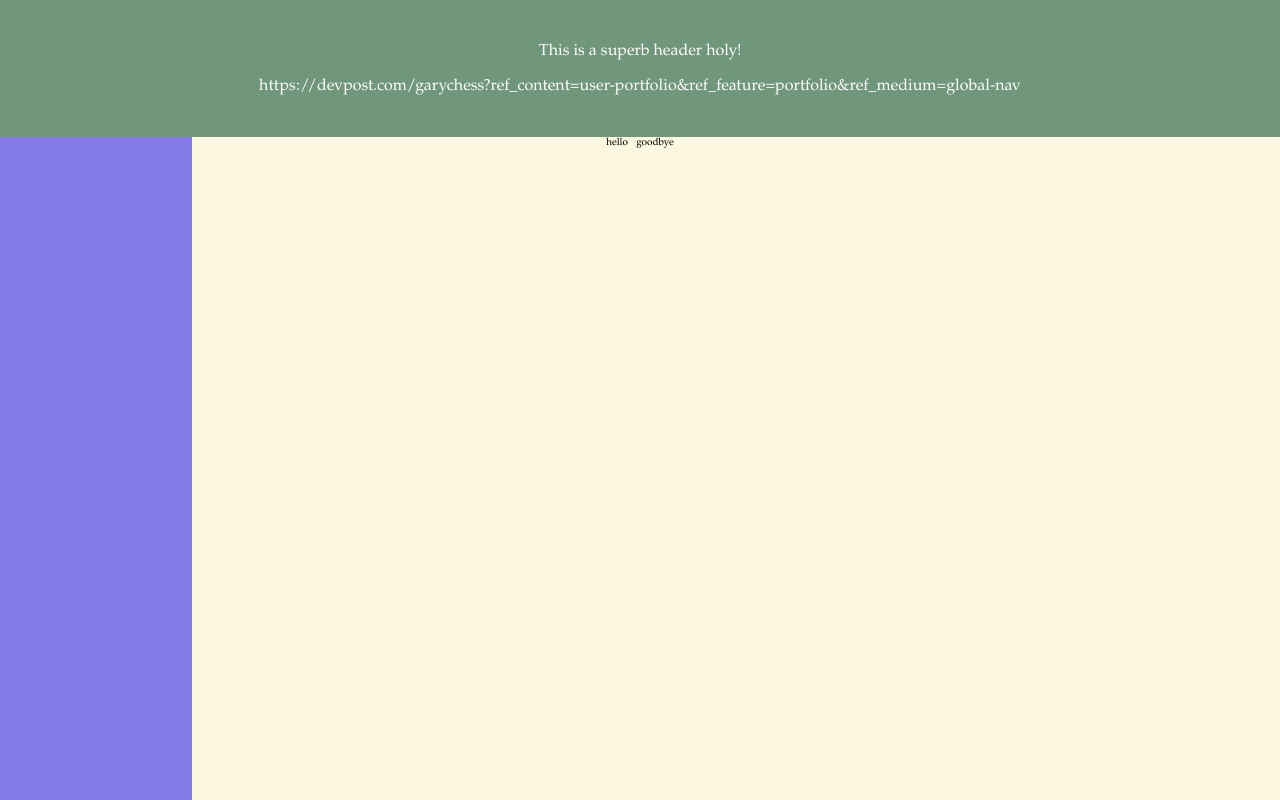
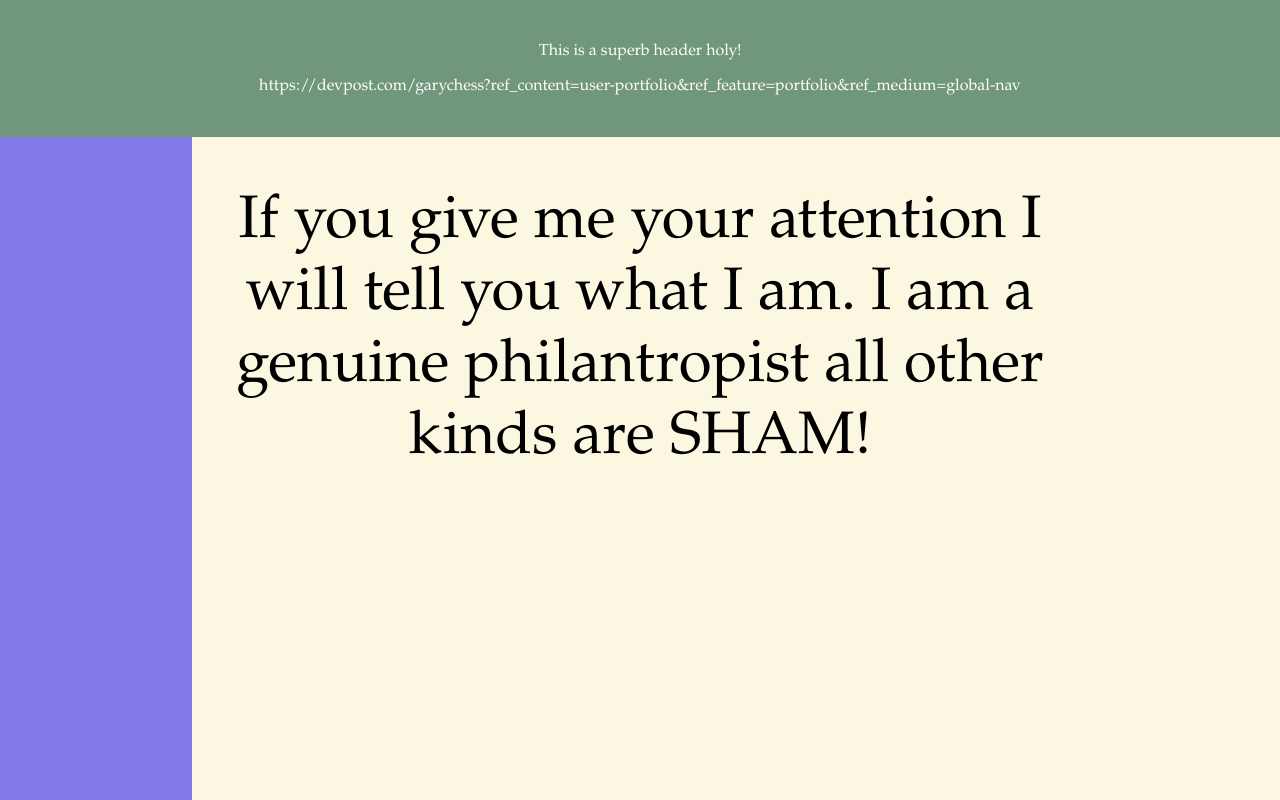
Before and after one commit to HighWard/website, a Flask app: page / in a window 1280 px wide. Run offline with Flask 3, Linux system fonts and the light colour scheme.

Commit message:
set up initial boilerplate for text on main page

```diff
--- a/static/css/style.css
+++ b/static/css/style.css
@@ -17,12 +17,16 @@ body {
 
 .body-container{
     display:flex;
-    justify-content: center;
-    align-content: center;
+    flex-wrap:wrap;
+    justify-content:center;
+
 }
 
-.body-container > *{
-    flex-basis:30px;
+.body-container > div{
+    flex-basis:70%;
+    text-align: center;
+    margin:5rem;
+    font-size:60px;
 }
 
 .container{
--- a/templates/index.html
+++ b/templates/index.html
@@ -13,11 +13,10 @@
     </div>
 
     <div class = body-container>
+
         <div>
-            hello
-        </div>
-        <div>
-            goodbye
+            If you give me your attention I will tell you what I am.
+            I am a genuine philantropist all other kinds are SHAM!
         </div>
 
     </div>
```
